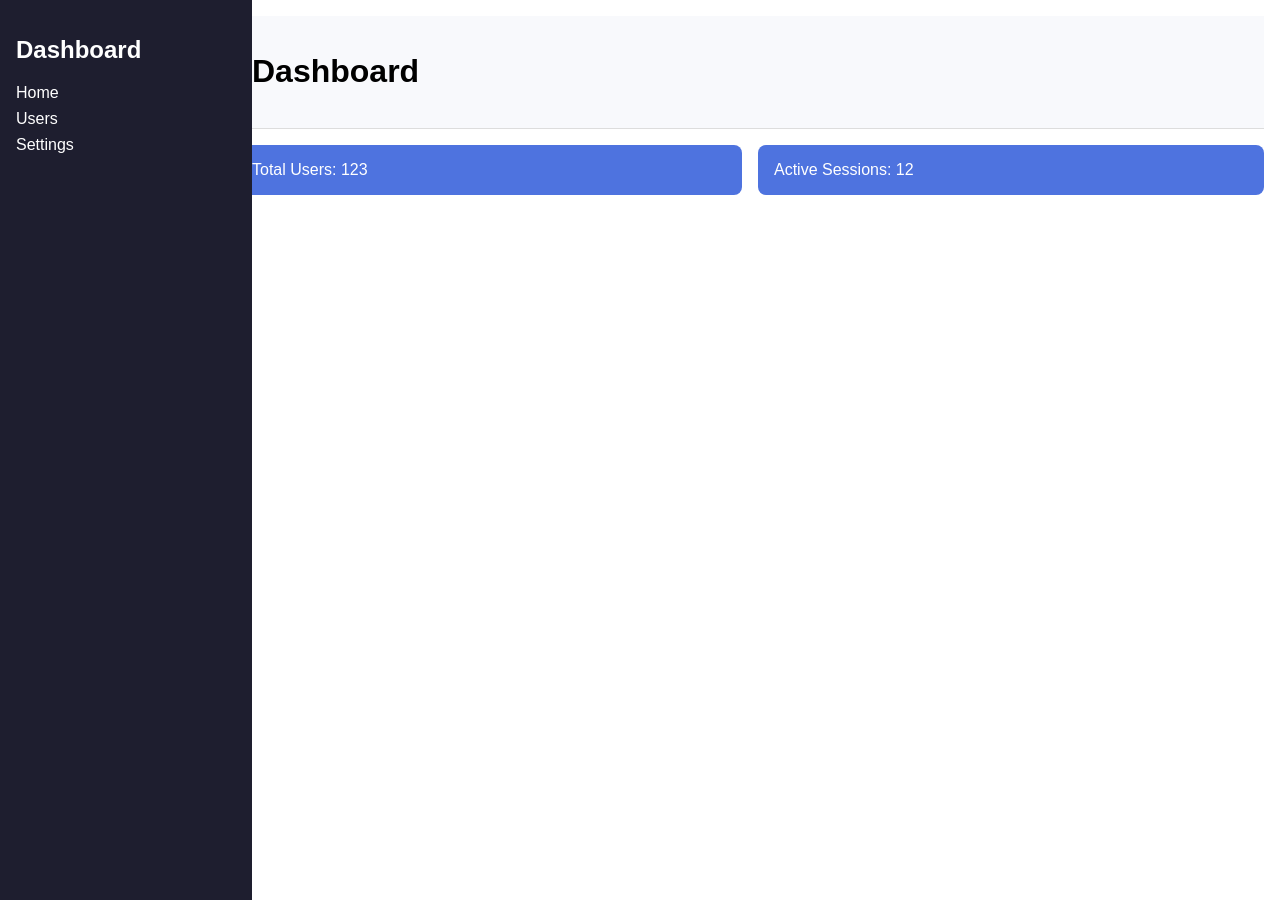
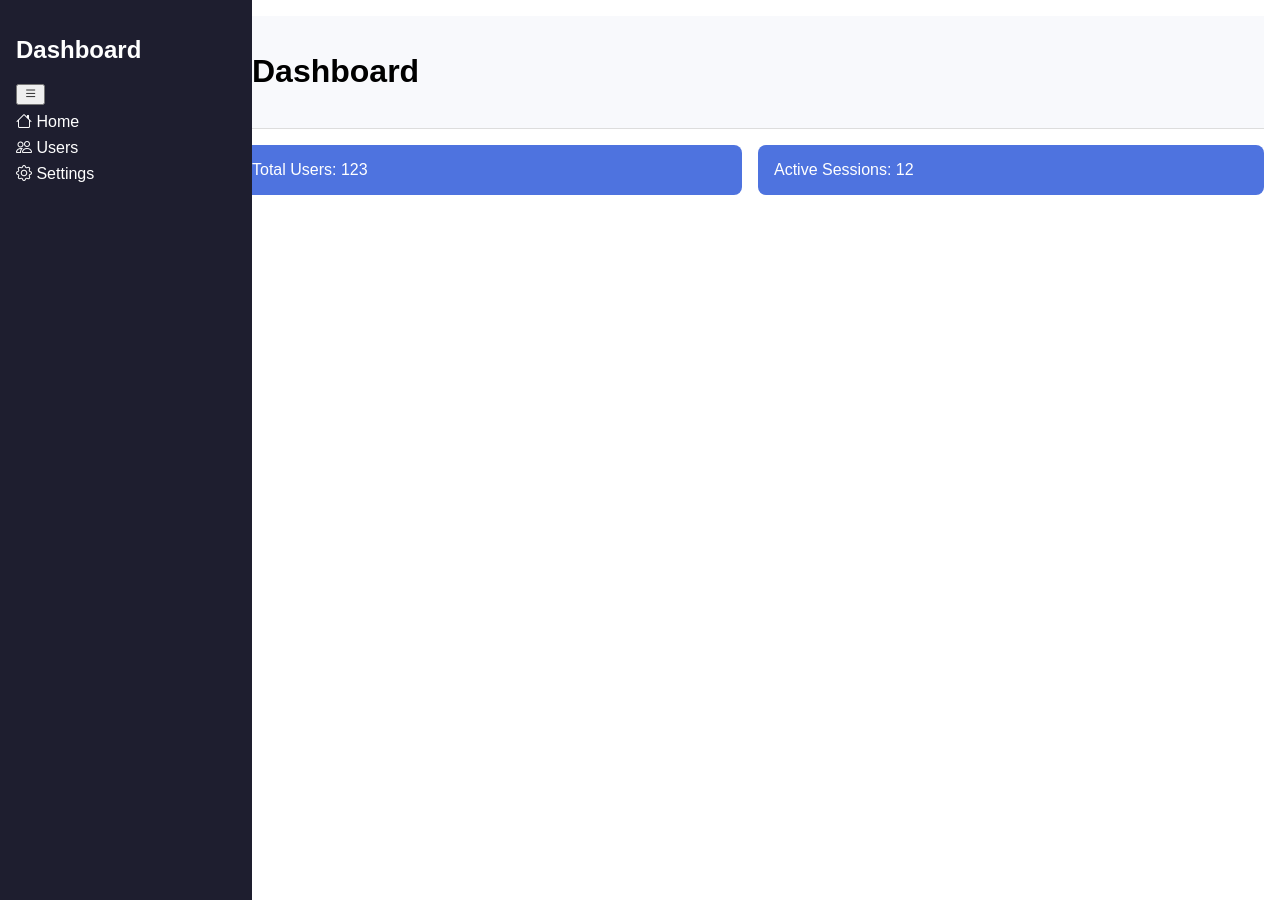
Before and after one commit to 7897git/7897git.github.io, a Jekyll site: the page built from index.html, in a window 1280 px wide. Built offline with Jekyll 4.4.1, drawn with Linux system fonts in a browser that asks for light colours; comment, search, counter and statistics services are not loaded.

Commit message:
Update mdl-drawer.html

```diff
--- a/_includes/mdl-drawer.html
+++ b/_includes/mdl-drawer.html
@@ -1,8 +1,13 @@
-<aside class="sidebar">
-  <h2 class="logo">Dashboard</h2>
+<aside class="sidebar" id="sidebar">
+  <div class="sidebar-header">
+    <h2 class="logo">Dashboard</h2>
+    <button class="sidebar-toggle" id="toggleSidebar">
+      <i class="bi bi-list"></i>
+    </button>
+  </div>
   <nav>
-    <a href="/">Home</a>
-    <a href="/users">Users</a>
-    <a href="/settings">Settings</a>
+    <a href="/"><i class="bi bi-house"></i> Home</a>
+    <a href="/users"><i class="bi bi-people"></i> Users</a>
+    <a href="/settings"><i class="bi bi-gear"></i> Settings</a>
   </nav>
 </aside>
```
